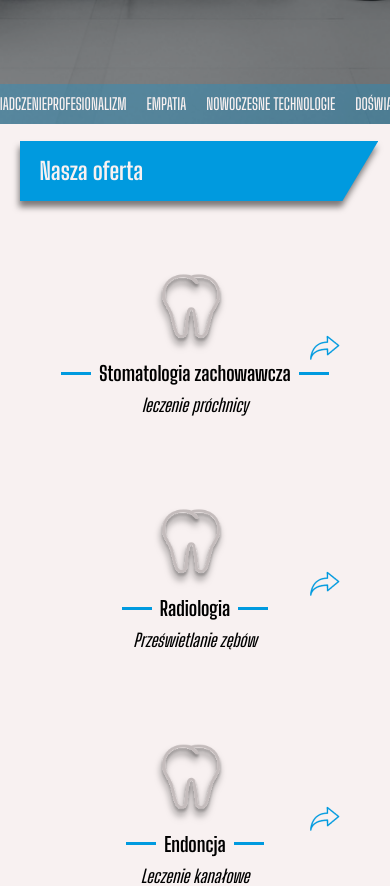
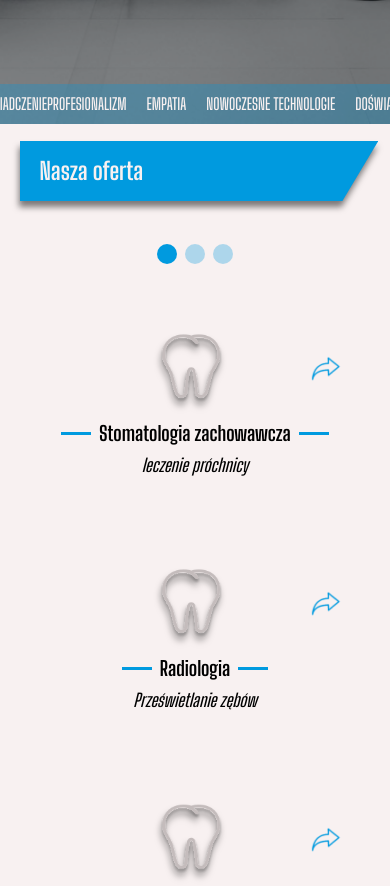
Before and after one commit to Engarr/DENTICA, a Next.js app: page / in a window 390 px wide. Shown: the part 1564-2450 px from the top of the page. Built offline with nearby package versions, Linux system fonts and the light colour scheme.

Commit message:
modify offer section

```diff
--- a/components/home-page/components/offert-card.tsx
+++ b/components/home-page/components/offert-card.tsx
@@ -31,7 +31,7 @@ const OffertCard = ({ title, text }: OffertCard) => {
         <p className='text-lg lg:text-xl font-semibold italic'>{text}</p>
       </div>
       <motion.div
-        className='absolute top-[40%] right-[10%] lg:top-0 lg:right-0 p-2 lg:hidden lg:group-hover:inline-block '
+        className='absolute top-[20%] right-[10%] lg:top-0 lg:right-0 p-2 lg:hidden lg:group-hover:inline-block w-[50px] lg:w-[60px]'
         whileTap={{ scale: 0.95 }}
         whileHover={{
           scale: 1.05,
--- a/components/home-page/components/offerts-box.tsx
+++ b/components/home-page/components/offerts-box.tsx
@@ -4,6 +4,7 @@ import OffertCard from './offert-card';
 import { offerData } from '@/lib/data';
 import { motion } from 'framer-motion';
 import { cn } from '@/lib/utils';
+import Wrapper from '@/components/wrapper';
 
 type OfferType = {
   title: string;
@@ -20,12 +21,25 @@ const OffertsBox = () => {
   const [transformIndex, setTransformIndex] = useState(0);
   const dots = [0, 1, 2];
   return (
+    <Wrapper>
       <div className='relative overflow-x-hidden my-[100px] lg:my-[200px] lg:px-20'>
         <div className='lg:grid lg:grid-cols-2 xl:grid-cols-3 gap-4 hidden '>
           {offerData.map((offer, i) => (
             <React.Fragment key={i}>
               <OffertCard text={offer.text} title={offer.title} />
             </React.Fragment>
+          ))}
+        </div>
+        <div className='w-full flex justify-center gap-2 my-5 lg:hidden'>
+          {dots.map((dot, index) => (
+            <div
+              key={index}
+              className={cn(
+                'bg-[var(--main-color)] w-[20px] h-[20px] rounded-full',
+                { 'bg-[var(--main-color-30)]': dot !== transformIndex }
+              )}
+              onClick={() => setTransformIndex(dot)}
+            />
           ))}
         </div>
         <div className='flex relative lg:hidden'>
@@ -62,6 +76,7 @@ const OffertsBox = () => {
           ))}
         </div>
       </div>
+    </Wrapper>
   );
 };
 
```
Lines whose indentation alone changed are shown as unchanged.
